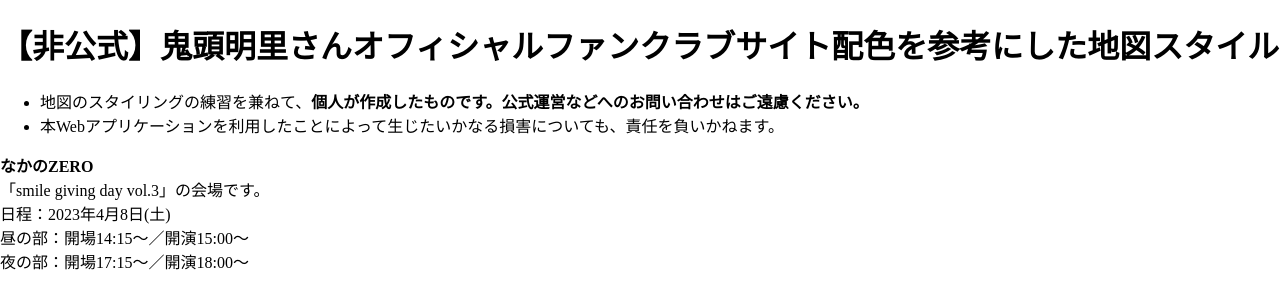
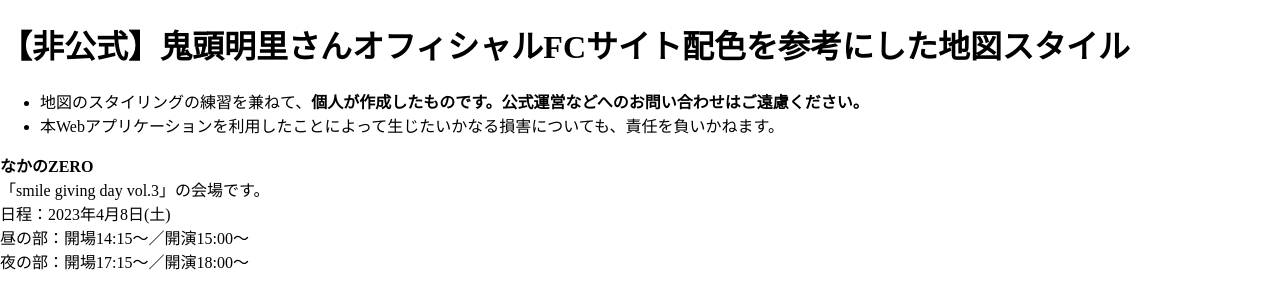
Before and after one commit to raokiey/kitoakari-fc-style-map, a plain HTML site: page index.html in a window 1280 px wide. Drawn offline with Linux system fonts and the light colour scheme; a script that the page names is missing.

Commit message:
Update: index.html
index.htmlのタイトルを修正

```diff
--- a/index.html
+++ b/index.html
@@ -17,7 +17,7 @@
     </head>
 
     <body>
-        <h1>【非公式】鬼頭明里さんオフィシャルファンクラブサイト配色を参考にした地図スタイル</h1>
+        <h1>【非公式】鬼頭明里さんオフィシャルFCサイト配色を参考にした地図スタイル</h1>
         <ul>
 	        <li type="disc">地図のスタイリングの練習を兼ねて、<b>個人が作成したものです。公式運営などへのお問い合わせはご遠慮ください。</b></li>
 	        <li type="disc">本Webアプリケーションを利用したことによって生じたいかなる損害についても、責任を負いかねます。</li>
```
